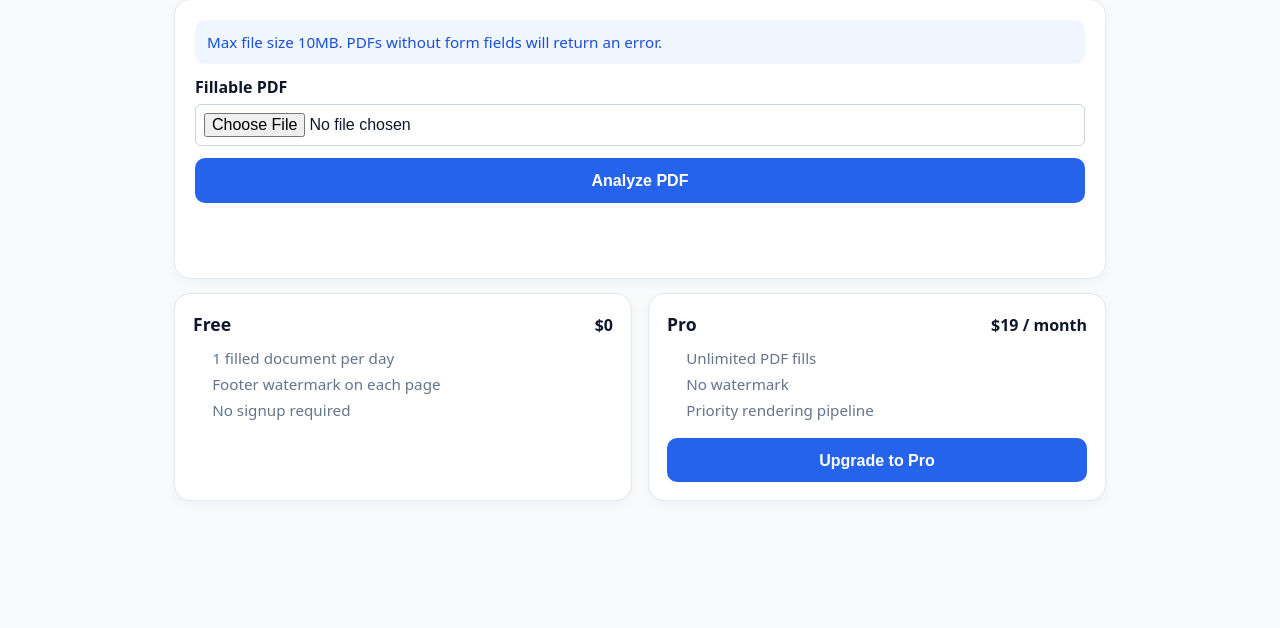
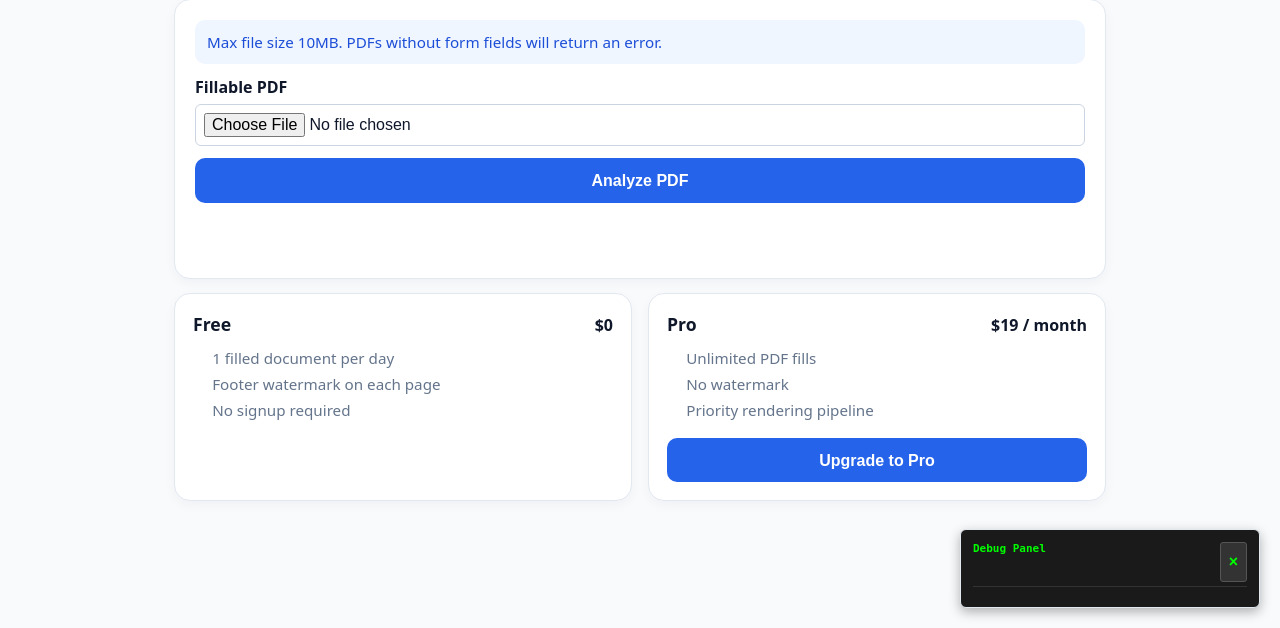
Before and after one commit to Syrtl/formfillai, a FastAPI app: page / in a window 1280 px wide. Shown: the part 172-800 px from the top of the page. Run offline with FastAPI, Linux system fonts and the light colour scheme; parts of the project's set-up code (start-up, migrations or seed data) failed here and were passed over.

Commit message:
Make debug panel always visible (display: block)

```diff
--- a/templates/index.html
+++ b/templates/index.html
@@ -1050,7 +1050,7 @@
                 <div id="analyze-debug-status"></div>
             </div>
             <!-- Visible Debug Panel (not DevTools) -->
-            <div id="debug-panel" style="position: fixed; bottom: 20px; right: 20px; background: #1a1a1a; color: #0f0; padding: 12px; border-radius: 6px; font-family: monospace; font-size: 11px; max-width: 400px; max-height: 300px; overflow-y: auto; z-index: 10000; display: none; box-shadow: 0 4px 12px rgba(0,0,0,0.3);">
+            <div id="debug-panel" style="position: fixed; bottom: 20px; right: 20px; background: #1a1a1a; color: #0f0; padding: 12px; border-radius: 6px; font-family: monospace; font-size: 11px; max-width: 400px; max-height: 300px; overflow-y: auto; z-index: 10000; display: block; box-shadow: 0 4px 12px rgba(0,0,0,0.3);">
                 <div style="display: flex; justify-content: space-between; margin-bottom: 8px; border-bottom: 1px solid #333; padding-bottom: 4px;">
                     <strong style="color: #0f0;">Debug Panel</strong>
                     <button id="debug-panel-close" style="background: #333; color: #0f0; border: 1px solid #555; padding: 2px 8px; cursor: pointer; border-radius: 3px;">×</button>
```
